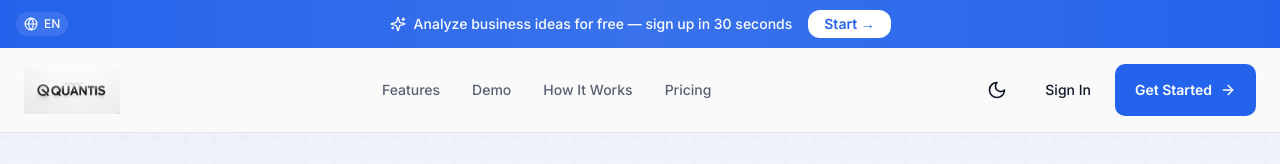
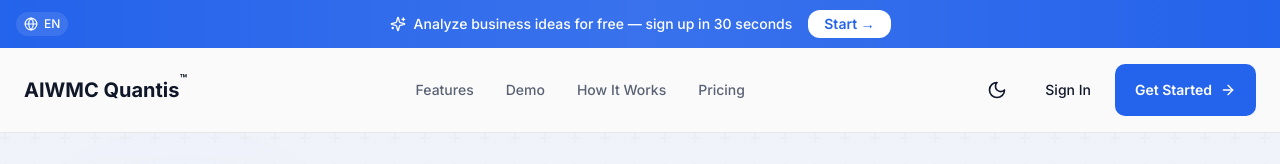
Before and after one commit to AIWMCX/aiwmcquantis, a React (Vite) app: page / in a window 1280 px wide. Shown: the top 164 px of the page. Built offline with nearby package versions, Linux system fonts and the light colour scheme; no server answers; the database is empty.

Commit message:
Reverted to commit a7ecfc8f3c994068ab5793e52419e3db1d0c8df6

```diff
--- a/src/components/layout/Footer.tsx
+++ b/src/components/layout/Footer.tsx
@@ -2,7 +2,7 @@ import React from 'react';
 import { Link } from 'react-router-dom';
 import { Heart, Mail, Linkedin, Github, Instagram } from 'lucide-react';
 import { FooterEmailSignup } from './FooterEmailSignup';
- import aiwmcLogoLight from '@/assets/aiwmc-quantis-logo-light.png';
+import aiwmcLogoDark from '@/assets/aiwmc-quantis-logo-dark.png';
 
 export function Footer() {
   return (
@@ -14,9 +14,9 @@ export function Footer() {
             <div className="flex flex-col items-center lg:items-start gap-3">
               <Link to="/" className="flex items-center">
                 <img
-                src={aiwmcLogoLight}
+                  src={aiwmcLogoDark}
                   alt="AIWMC Quantis"
-                className="h-10 w-auto object-contain"
+                  className="h-8 w-auto object-contain rounded"
                 />
               </Link>
               <p className="text-sm text-muted-foreground text-center lg:text-left max-w-xs">
--- a/src/components/layout/Header.tsx
+++ b/src/components/layout/Header.tsx
@@ -8,8 +8,8 @@ import { useIsMobile } from '@/hooks/use-mobile';
 import { MobileNav } from './MobileNav';
 import { NotificationCenter } from '@/components/notifications/NotificationCenter';
 import { toast } from 'sonner';
- import aiwmcLogoLight from '@/assets/aiwmc-quantis-logo-light.png';
- import aiwmcLogoDark from '@/assets/aiwmc-quantis-logo-dark.png';
+import aiwmcLogo from '@/assets/aiwmc-quantis-logo.jpg';
+import aiwmcLogoDark from '@/assets/aiwmc-quantis-logo-dark.png';
 
 interface HeaderProps {
   darkMode: boolean;
@@ -35,9 +35,9 @@ export function Header({ darkMode, onToggleTheme }: HeaderProps) {
       <div className="container flex h-16 max-w-7xl items-center justify-between px-4 sm:px-6">
         <Link to="/" className="flex items-center gap-2">
           <img
-            src={darkMode ? aiwmcLogoLight : aiwmcLogoDark}
+            src={aiwmcLogoDark}
             alt="AIWMC Quantis"
-            className="h-14 sm:h-16 w-auto object-contain transition-opacity hover:opacity-90"
+            className="h-14 sm:h-16 w-auto object-contain rounded-lg shadow-md"
           />
         </Link>
 
--- a/src/components/layout/MobileNav.tsx
+++ b/src/components/layout/MobileNav.tsx
@@ -1,6 +1,7 @@
 import React from 'react';
 import { Link, useLocation } from 'react-router-dom';
 import {
+  Brain,
   Home,
   LayoutDashboard,
   Shield,
@@ -24,7 +25,6 @@ import { useAuth } from '@/hooks/useAuth';
 import { useAdmin } from '@/hooks/useAdmin';
 import { toast } from 'sonner';
 import { cn } from '@/lib/utils';
- import aiwmcLogoLight from '@/assets/aiwmc-quantis-logo-light.png';
 
 interface MobileNavProps {
   children: React.ReactNode;
@@ -70,11 +70,12 @@ export function MobileNav({ children }: MobileNavProps) {
         <DrawerHeader className="border-b border-border pb-4">
           <div className="flex items-center justify-between">
             <div className="flex items-center gap-3">
-              <img
-                src={aiwmcLogoLight}
-                alt="AIWMC Quantis"
-                className="h-8 w-auto object-contain"
-              />
+              <div className="p-2 rounded-lg bg-primary/10">
+                <Brain className="w-5 h-5 text-primary" />
+              </div>
+              <DrawerTitle className="text-left">
+                AIWMC Quantis<sup className="text-xs align-super">™</sup>
+              </DrawerTitle>
             </div>
             <DrawerClose asChild>
               <Button variant="ghost" size="icon" className="h-9 w-9">
--- a/src/pages/Auth.tsx
+++ b/src/pages/Auth.tsx
@@ -1,6 +1,6 @@
 import React, { useEffect, useRef, useState } from 'react';
 import { useNavigate, useSearchParams } from 'react-router-dom';
- import { Loader2, ArrowLeft } from 'lucide-react';
+import { Brain, Loader2, ArrowLeft } from 'lucide-react';
 import { Button } from '@/components/ui/button';
 import { Card, CardContent, CardDescription, CardHeader, CardTitle } from '@/components/ui/card';
 import { Tabs, TabsContent, TabsList, TabsTrigger } from '@/components/ui/tabs';
@@ -12,7 +12,6 @@ import { SignupForm, LoginForm, ForgotPasswordForm } from '@/components/auth';
 import { trackPageView, trackEvent } from '@/lib/analytics';
 import { sendWelcomeEmail, isNewUser, wasWelcomeEmailSent, markWelcomeEmailSent } from '@/lib/welcomeEmail';
 import { PageSEO } from '@/components/seo/PageSEO';
- import aiwmcLogoDark from '@/assets/aiwmc-quantis-logo-dark.png';
 
 export default function Auth() {
   const navigate = useNavigate();
@@ -137,11 +136,10 @@ export default function Auth() {
         </Button>
 
         <div className="flex items-center gap-3 mb-8">
-          <img
-            src={aiwmcLogoDark}
-            alt="AIWMC Quantis"
-            className="h-12 w-auto object-contain"
-          />
+          <div className="p-2 rounded-lg bg-primary/10">
+            <Brain className="w-8 h-8 text-primary" />
+          </div>
+          <h1 className="text-2xl font-bold text-foreground">AIWMC Quantis<sup className="text-xs align-super">™</sup></h1>
         </div>
 
         <Card className="w-full">
--- a/src/pages/Landing.tsx
+++ b/src/pages/Landing.tsx
@@ -2,7 +2,7 @@ import React, { useState, useEffect, lazy, Suspense } from 'react';
 import { Link, useNavigate } from 'react-router-dom';
 import { Button } from '@/components/ui/button';
 import { Skeleton } from '@/components/ui/skeleton';
- import { BarChart3, FileText, TrendingUp, Target, Zap, ArrowRight, Building2, Moon, Sun, Menu, Play } from 'lucide-react';
+import { Sparkles, BarChart3, FileText, TrendingUp, Target, Zap, ArrowRight, Building2, Moon, Sun, Menu, Play } from 'lucide-react';
 import { HowItWorksSection } from '@/components/landing/HowItWorksSection';
 import { MobileHero } from '@/components/landing/MobileHero';
 import { MobileNav } from '@/components/layout/MobileNav';
@@ -16,8 +16,6 @@ import { trackCtaClick, trackEvent } from '@/lib/analytics';
 import { PopupManager } from '@/components/marketing/PopupManager';
 import { Footer } from '@/components/layout/Footer';
 import { useLazySection } from '@/hooks/useLazySection';
- import aiwmcLogoLight from '@/assets/aiwmc-quantis-logo-light.png';
- import aiwmcLogoDark from '@/assets/aiwmc-quantis-logo-dark.png';
 
 // Lazy load below-fold components for faster LCP
 const DemoPreview = lazy(() => import('@/components/landing/DemoPreview').then(m => ({ default: m.DemoPreview })));
@@ -123,11 +121,7 @@ export default function Landing() {
             </div>
 
             <Link to={user ? '/app' : '/'} className="flex items-center gap-2">
-              <img
-                src={darkMode ? aiwmcLogoLight : aiwmcLogoDark}
-                alt="AIWMC Quantis"
-                className="h-10 sm:h-12 w-auto object-contain transition-opacity hover:opacity-90"
-              />
+              <span className="text-lg sm:text-xl font-bold text-foreground">AIWMC Quantis<sup className="text-xs align-super">™</sup></span>
             </Link>
             <div className="hidden md:flex items-center gap-8">
               <a href="#features" className="text-sm font-medium text-muted-foreground hover:text-foreground transition-colors">Features</a>
```
Also changed, not shown: .lovable/plan.md, src/assets/aiwmc-quantis-logo-dark.png, src/assets/aiwmc-quantis-logo-light.png (deleted).
